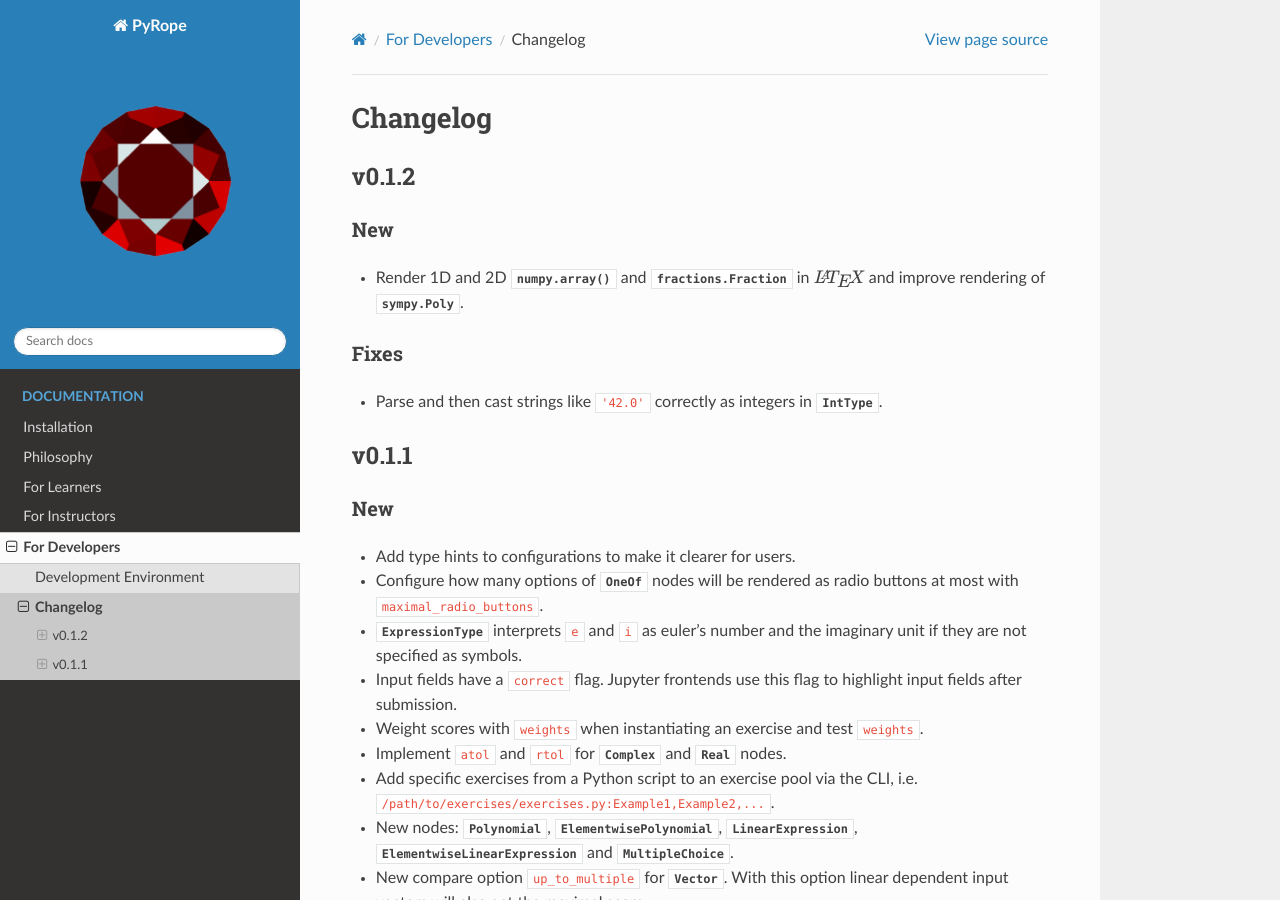
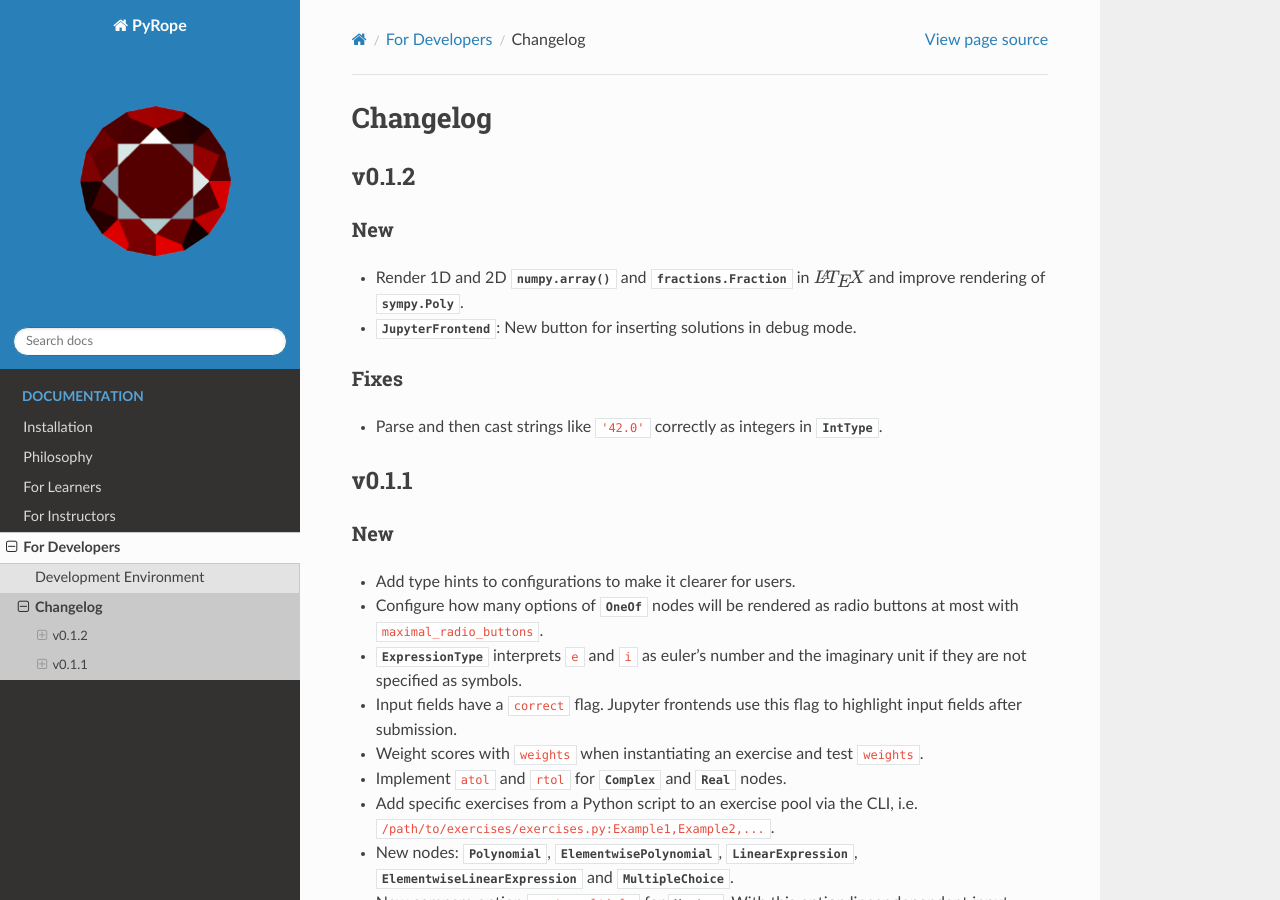
Before and after one commit to PyRope-E-Assessment/pyrope, a Sphinx documentation site: the page built from docs/CHANGELOG.rst, in a window 1280 px wide and 900 px high. Built offline with Sphinx 7.4.7 and the Read the Docs theme 3.1.0, drawn with Linux system fonts in a browser that asks for light colours.

Commit message:
DOCS: update changelog

```diff
--- a/docs/CHANGELOG.rst
+++ b/docs/CHANGELOG.rst
@@ -12,6 +12,8 @@ New
 
 * Render 1D and 2D :py:meth:`numpy.array` and :py:class:`fractions.Fraction` in
   :math:`\LaTeX` and improve rendering of :py:class:`sympy.Poly`.
+* :py:class:`JupyterFrontend`: New button for inserting solutions in debug
+  mode.
 
 Fixes
 -----
```
